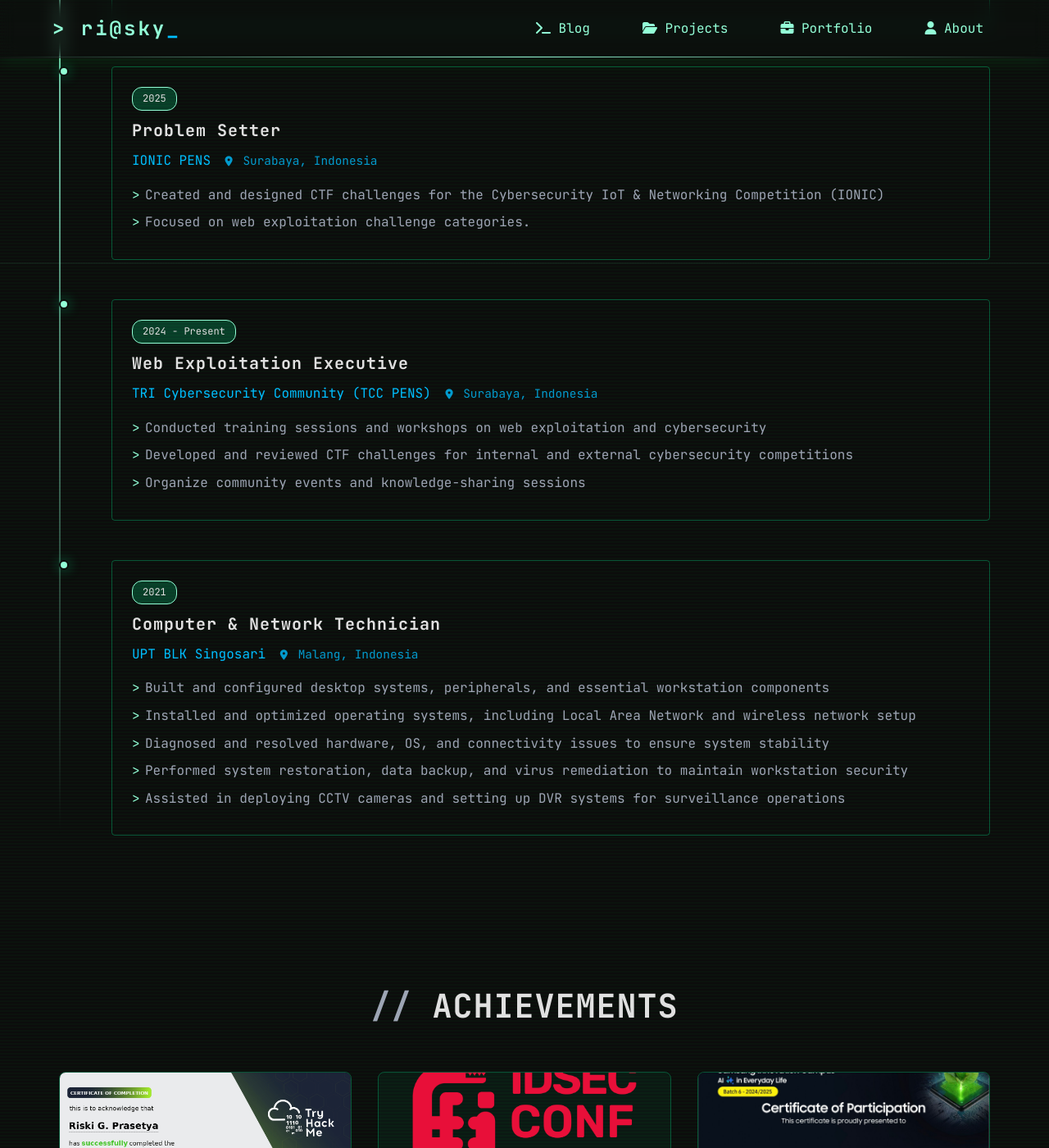
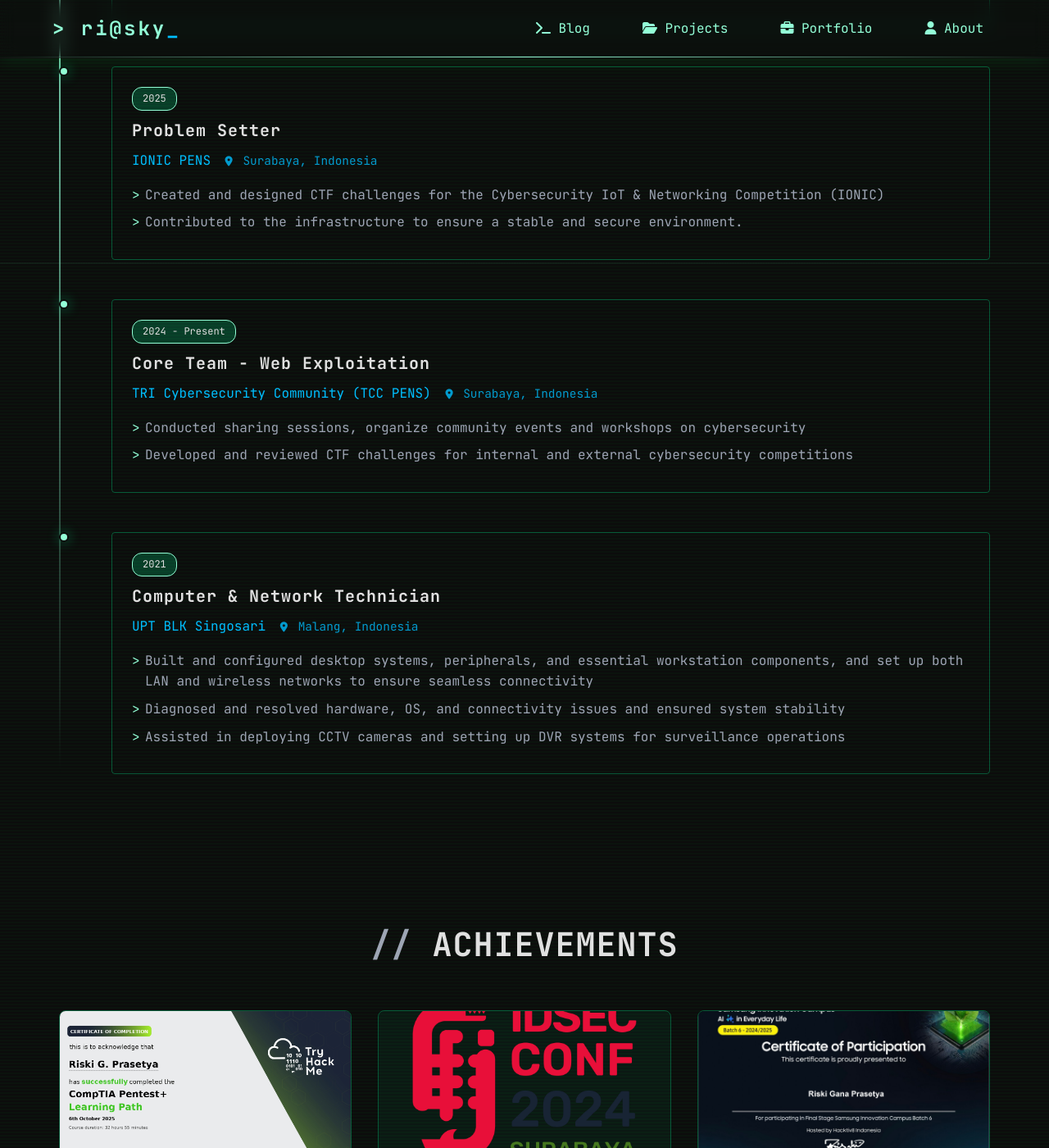
Before and after one commit to riskyprsty/riskyprsty.github.io, a Jekyll site: the page built from index.html, in a window 1280 px wide and 1400 px high, scrolled down 2198 px. Shown: the whole window at 82% size. Built offline with Jekyll 4.4.1, drawn with Linux system fonts in a browser that asks for light colours; some of the changed text lies outside the part shown.

```diff
--- a/_data/experiences.yml
+++ b/_data/experiences.yml
@@ -15,18 +15,17 @@
   description: "Created and designed CTF challenges for the IONIC PENS Competition"
   responsibilities:
     - "Created and designed CTF challenges for the Cybersecurity IoT & Networking Competition (IONIC)"
-    - "Focused on web exploitation challenge categories."
+    - "Contributed to the infrastructure to ensure a stable and secure environment."
   type: "current"
 
-- role: "Web Exploitation Executive"
+- role: "Core Team - Web Exploitation"
   company: "TRI Cybersecurity Community (TCC PENS)"
   location: "Surabaya, Indonesia"
   period: "2024 - Present"
   description: "Leading and mentoring members in web security research and Capture The Flag (CTF) development"
   responsibilities:
-    - "Conducted training sessions and workshops on web exploitation and cybersecurity"
+    - "Conducted sharing sessions, organize community events and workshops on cybersecurity"
     - "Developed and reviewed CTF challenges for internal and external cybersecurity competitions"
-    - "Organize community events and knowledge-sharing sessions"
   type: "current"
 
 - role: "Computer & Network Technician"
@@ -35,9 +34,7 @@
   period: "2021"
   description: "Supported IT infrastructure operations with hands-on experience in system setup, network configuration, troubleshooting, and CCTV implementation."
   responsibilities:
-    - "Built and configured desktop systems, peripherals, and essential workstation components"
-    - "Installed and optimized operating systems, including Local Area Network and wireless network setup"
-    - "Diagnosed and resolved hardware, OS, and connectivity issues to ensure system stability"
-    - "Performed system restoration, data backup, and virus remediation to maintain workstation security"
+    - "Built and configured desktop systems, peripherals, and essential workstation components, and set up both LAN and wireless networks to ensure seamless connectivity"
+    - "Diagnosed and resolved hardware, OS, and connectivity issues and ensured system stability"
     - "Assisted in deploying CCTV cameras and setting up DVR systems for surveillance operations"
   type: "past"
```
Also changed, not shown: _data/achievements.yml (+26 -2 lines), assets/img/achievements/ttis-kukarkab.jpg (added), 1 other file.
